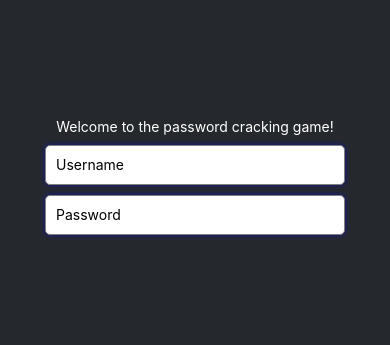
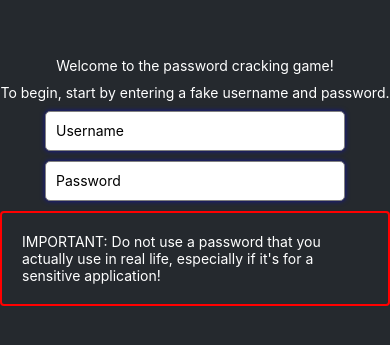
Before and after one commit to axu-1/hacknc2023, a React Native app in the folder hacknc2023-app/: screen / in a window 390 px wide. Shown: the part 241-586 px from the top of the page. Built offline with nearby package versions, Linux system fonts and the light colour scheme.

Commit message:
I'm sleepy

```diff
--- a/hacknc2023-app/App.js
+++ b/hacknc2023-app/App.js
@@ -1,6 +1,7 @@
 import React, { useState } from 'react';
 import { StatusBar } from 'expo-status-bar';
 import { StyleSheet, Text, TextInput, View } from 'react-native';
+import { useNavigation } from '@react-navigation/native';
 
 export default function App() {
 
@@ -10,6 +11,7 @@ export default function App() {
   return (
     <View style={styles.container}>
       <Text style ={{color: '#fff', marginBottom: 10}} >Welcome to the password cracking game!</Text>
+      <Text style ={{color: '#fff', marginBottom: 10}} >To begin, start by entering a fake username and password.</Text>
       <StatusBar style="auto" />
       <TextInput
         style={TextBoxStyles.input}
@@ -24,16 +26,35 @@ export default function App() {
         value={password}
         onChangeText={text => setPassword(text)}
       />
+      <View style={styles.bottomContainer}>
+        <View style={styles.border}>
+          <Text style={styles.bottomText}>IMPORTANT: Do not use a password that you actually use in real life, especially if it's for a sensitive application!</Text>
+        </View>
+      </View>
     </View>
   );
 }
 
+//STYLES GO HERE UNTIL YOU CAN FIGURE OUT INTER FILE NAVIGATION
 const styles = StyleSheet.create({
   container: {
     flex: 1,
     backgroundColor: '#25292e',
     alignItems: 'center',
     justifyContent: 'center',
+  },
+  bottomContainer: {
+    //flex: 1,
+    backgroundColor: '#25292e',
+    borderColor: 'red',
+    borderWidth: 2,
+    borderRadius: 4,
+    justifyContent: 'flex-end',
+    alignItems: 'center',
+  },
+  bottomText: {
+    color: 'white',
+    padding: 20
   },
 });
 
@@ -54,8 +75,7 @@ const TextBoxStyles = StyleSheet.create({
     borderRadius: 5,
     paddingHorizontal: 10,
     marginBottom: 10,
-    // Highlight effect when focused
-    shadowColor: 'blue', // Change to your desired highlight color
+    shadowColor: 'blue',
     shadowOpacity: 0.5,
     shadowRadius: 5,
     shadowOffset: {
```
Also changed, not shown: hacknc2023-app/package.json (+5 -2 lines), 1 other file (tests, documents, lock files or other folders).
